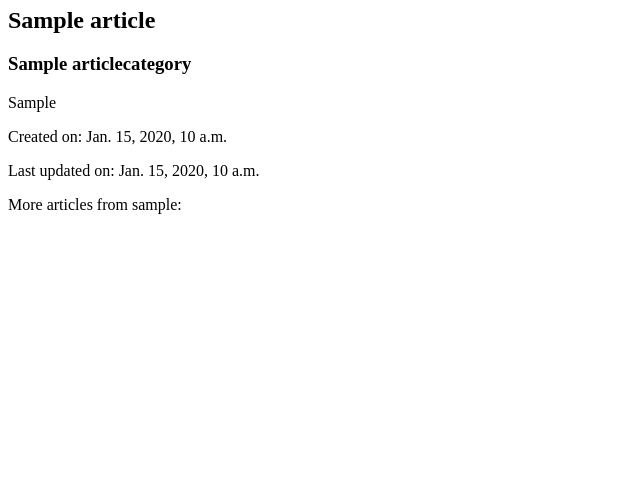
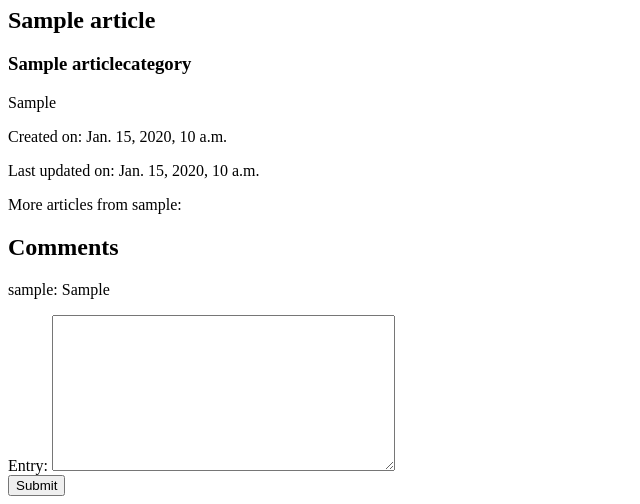
Before and after one commit to waleedlugod/hobbysite-f-8, a Django app: page /blog/article/1 in a window 1280 px wide. Shown: the part 509-1013 px from the top of the page, without its empty margins (0-640 px from the left). Before the commit the page ends 723 px from the top, so only its background shows below. Run offline with Django 5.2, Linux system fonts and the light colour scheme; a user stored in the database is signed in; tables that the repository leaves empty hold one stand-in row (values such as "Sample post"); grey boxes marked "Sample" are stand-in pictures.

Commit message:
Users can now post comments on an article in the detail view page.

```diff
--- /dev/null
+++ b/blog/forms.py
@@ -0,0 +1,8 @@
+from django import forms
+from .models import Comment
+
+
+class CommentForm(forms.ModelForm):
+    class Meta:
+        model = Comment
+        fields = ["entry"]
--- a/blog/views.py
+++ b/blog/views.py
@@ -1,7 +1,8 @@
 from django.shortcuts import render, reverse
 from django.contrib.auth.decorators import login_required
 
-from .models import Article, ArticleCategory
+from .models import Article, ArticleCategory, Comment
+from .forms import CommentForm
 
 
 def blog_list_view(request):
@@ -16,8 +17,23 @@ def blog_list_view(request):
 
 @login_required
 def blog_detail_view(request, pk):
+    comment_form = CommentForm()
     article = Article.objects.get(pk=pk)
-    ctx = {"article": article, "blog_list_url": reverse("blog:blog-list")}
+    if request.method == "POST":
+        comment_form = CommentForm(request.POST)
+        if comment_form.is_valid():
+            comment = Comment()
+            comment.author = request.user.profile
+            comment.entry = comment_form.cleaned_data.get("entry")
+            comment.article = article
+            comment.save()
+            comment_form = CommentForm()
+
+    ctx = {
+        "article": article,
+        "comment_form": comment_form,
+        "blog_list_url": reverse("blog:blog-list"),
+    }
 
     return render(request, "blog/blog_detail.html", ctx)
 
--- a/templates/blog/blog_detail.html
+++ b/templates/blog/blog_detail.html
@@ -18,4 +18,14 @@
     {% endfor %}
 {% endif %}
 
+<h2> Comments </h2>
+{% for comment in article.comments.all %}
+    <p> {{ comment.author }}: {{ comment.entry }} </p>
+{% endfor %}
+<form method="POST">
+    {% csrf_token %}
+    {{ comment_form.as_div }}
+    <button type="submit"> Submit </button>
+</form>
+
 {% endblock %}
```
